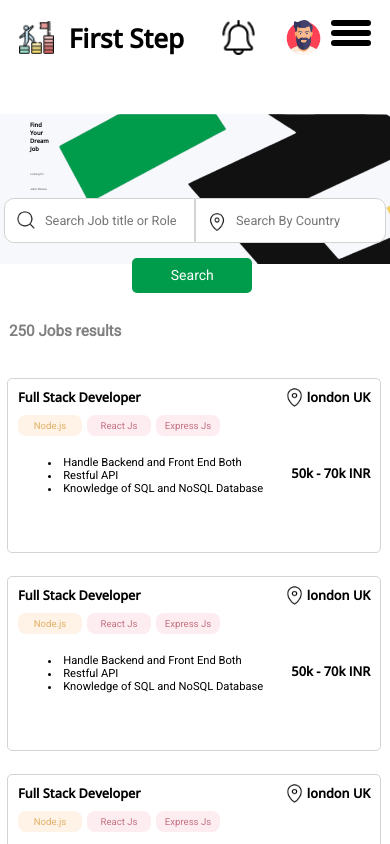
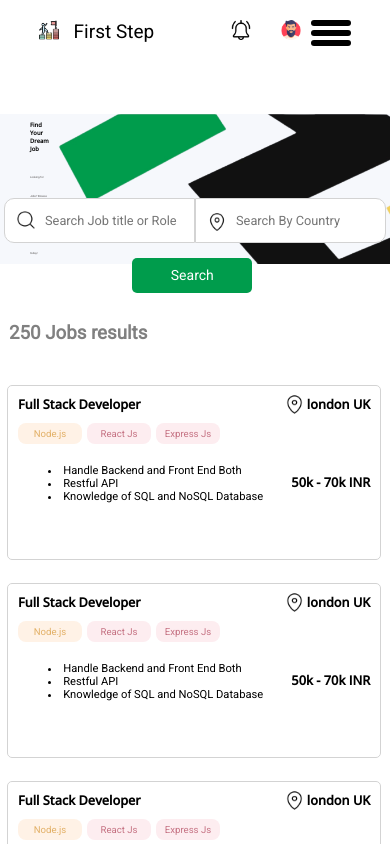
Before and after one commit to kanishkcs/Job-Listing, a React (Vite) app: page /jobPage in a window 390 px wide. Built offline with nearby package versions, Linux system fonts and the light colour scheme.

Commit message:
HamBurger And Navbar FIxed

```diff
--- a/src/Component/Navbar.jsx
+++ b/src/Component/Navbar.jsx
@@ -24,7 +24,9 @@ const Wrapper = styled.div`
 
 const LeftContainer = styled.div`
   display: flex;
-
+  @media screen and (max-width: 720px) {
+    font-size: 19px !important;
+  }
 `;
 
 const MiddleContainer = styled.div`
@@ -46,13 +48,15 @@ const Logo = styled.img`
   height: 35px;
   margin-left: ${(props) => props.pd};
   cursor: pointer;
+  @media screen and (max-width: 720px) {
+    width: 20px;
+    height: 20px;
+  }
 `;
 
-const Heading = styled.h1`
+const Heading = styled.span`
   margin: 0 0 0 15px;
-  @media screen and(max-width:720px) {
-    font-size: 16px;
-  }
+
 `;
 
 const HamBurger = styled.div`
@@ -70,6 +74,7 @@ const HamBurger = styled.div`
 const HamTop = styled.div`
   width: 40px;
   height: 6px;
+  outline: none;
   background-color: black;
   border-radius: 12px;
   transition: 0.5s ease all;
@@ -82,6 +87,7 @@ const HamTop = styled.div`
 `;
 const HamCenter = styled.div`
   width: 40px;
+  outline: none;
   height: 6px;
   background-color: black;
   border-radius: 12px;
@@ -93,6 +99,7 @@ const HamCenter = styled.div`
 `;
 const HamBottom = styled.div`
   width: 40px;
+  outline: none;
   height: 6px;
   background-color: black;
   border-radius: 12px;
--- a/src/app.css
+++ b/src/app.css
@@ -3,7 +3,7 @@
 body{
     padding: 0;
     margin: 0;
-font-size: small;
+
 overflow-x: hidden;
 height: 100vh;
 
```
